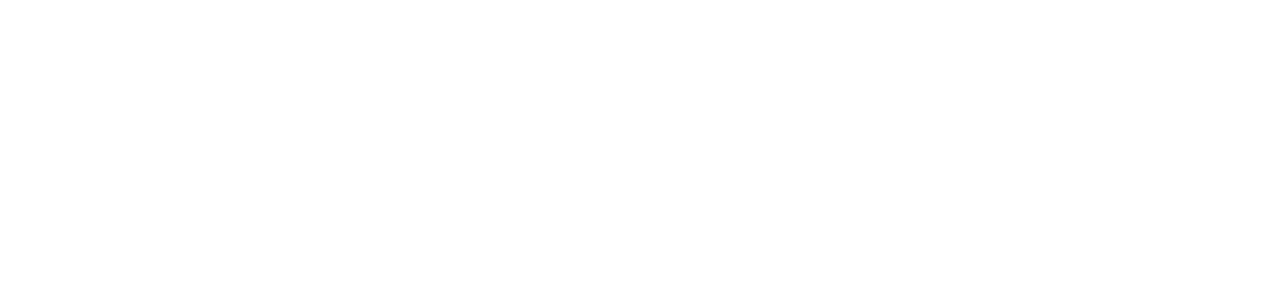
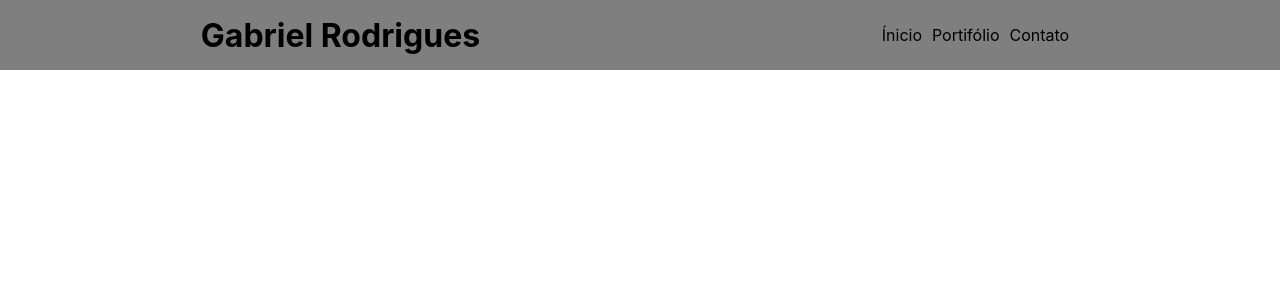
Before and after one commit to Gabriel-Severo/Portfolio, a Next.js app: page / in a window 1280 px wide. Shown: the top 300 px of the page. Built offline with nearby package versions, Linux system fonts and the light colour scheme.

Commit message:
Criado componente de menu

```diff
--- /dev/null
+++ b/src/components/Menu.js
@@ -0,0 +1,23 @@
+import styles from '../../styles/Menu.module.css'
+function Menu() {
+    return (
+        <div className={styles.menuContainer}>
+            <h1 className={styles.menuTitle}>
+                <a href="#">Gabriel Rodrigues</a>
+            </h1>
+            <ul className={styles.menu}>
+                <li className={styles.menuItem}>
+                    <a href="#">Ínicio</a>
+                </li>
+                <li className={styles.menuItem}>
+                    <a href="#">Portifólio</a>
+                </li>
+                <li className={styles.menuItem}>
+                    <a href="#">Contato</a>
+                </li>
+            </ul>
+        </div>
+    )
+}
+
+export default Menu
--- a/src/pages/index.js
+++ b/src/pages/index.js
@@ -1,9 +1,9 @@
-import styles from '../../styles/Home.module.css'
+import Menu from '../components/Menu'
 
 export default function Home() {
   return (
-    <div className={styles.container}>
-
+    <div>
+      <Menu/>
     </div>
   )
 }
--- a/styles/Home.module.css
+++ /dev/null
@@ -1,122 +0,0 @@
-.container {
-  min-height: 100vh;
-  padding: 0 0.5rem;
-  display: flex;
-  flex-direction: column;
-  justify-content: center;
-  align-items: center;
-}
-
-.main {
-  padding: 5rem 0;
-  flex: 1;
-  display: flex;
-  flex-direction: column;
-  justify-content: center;
-  align-items: center;
-}
-
-.footer {
-  width: 100%;
-  height: 100px;
-  border-top: 1px solid #eaeaea;
-  display: flex;
-  justify-content: center;
-  align-items: center;
-}
-
-.footer img {
-  margin-left: 0.5rem;
-}
-
-.footer a {
-  display: flex;
-  justify-content: center;
-  align-items: center;
-}
-
-.title a {
-  color: #0070f3;
-  text-decoration: none;
-}
-
-.title a:hover,
-.title a:focus,
-.title a:active {
-  text-decoration: underline;
-}
-
-.title {
-  margin: 0;
-  line-height: 1.15;
-  font-size: 4rem;
-}
-
-.title,
-.description {
-  text-align: center;
-}
-
-.description {
-  line-height: 1.5;
-  font-size: 1.5rem;
-}
-
-.code {
-  background: #fafafa;
-  border-radius: 5px;
-  padding: 0.75rem;
-  font-size: 1.1rem;
-  font-family: Menlo, Monaco, Lucida Console, Liberation Mono, DejaVu Sans Mono,
-    Bitstream Vera Sans Mono, Courier New, monospace;
-}
-
-.grid {
-  display: flex;
-  align-items: center;
-  justify-content: center;
-  flex-wrap: wrap;
-  max-width: 800px;
-  margin-top: 3rem;
-}
-
-.card {
-  margin: 1rem;
-  flex-basis: 45%;
-  padding: 1.5rem;
-  text-align: left;
-  color: inherit;
-  text-decoration: none;
-  border: 1px solid #eaeaea;
-  border-radius: 10px;
-  transition: color 0.15s ease, border-color 0.15s ease;
-}
-
-.card:hover,
-.card:focus,
-.card:active {
-  color: #0070f3;
-  border-color: #0070f3;
-}
-
-.card h3 {
-  margin: 0 0 1rem 0;
-  font-size: 1.5rem;
-}
-
-.card p {
-  margin: 0;
-  font-size: 1.25rem;
-  line-height: 1.5;
-}
-
-.logo {
-  height: 1em;
-}
-
-@media (max-width: 600px) {
-  .grid {
-    width: 100%;
-    flex-direction: column;
-  }
-}
--- /dev/null
+++ b/styles/Menu.module.css
@@ -0,0 +1,22 @@
+.menuContainer {
+    display: flex;
+    justify-content: space-around;
+    background-color: rgba(0, 0, 0, 0.5);
+    height: 70px;
+    align-items: center;
+}
+
+.menuTitle, .menu {
+    margin: 0;
+}
+
+.menu {
+    display: flex;
+    justify-content: space-between;
+    list-style: none;
+    padding: 0;
+}
+
+.menuItem {
+    margin-right: 10px;
+}
```
